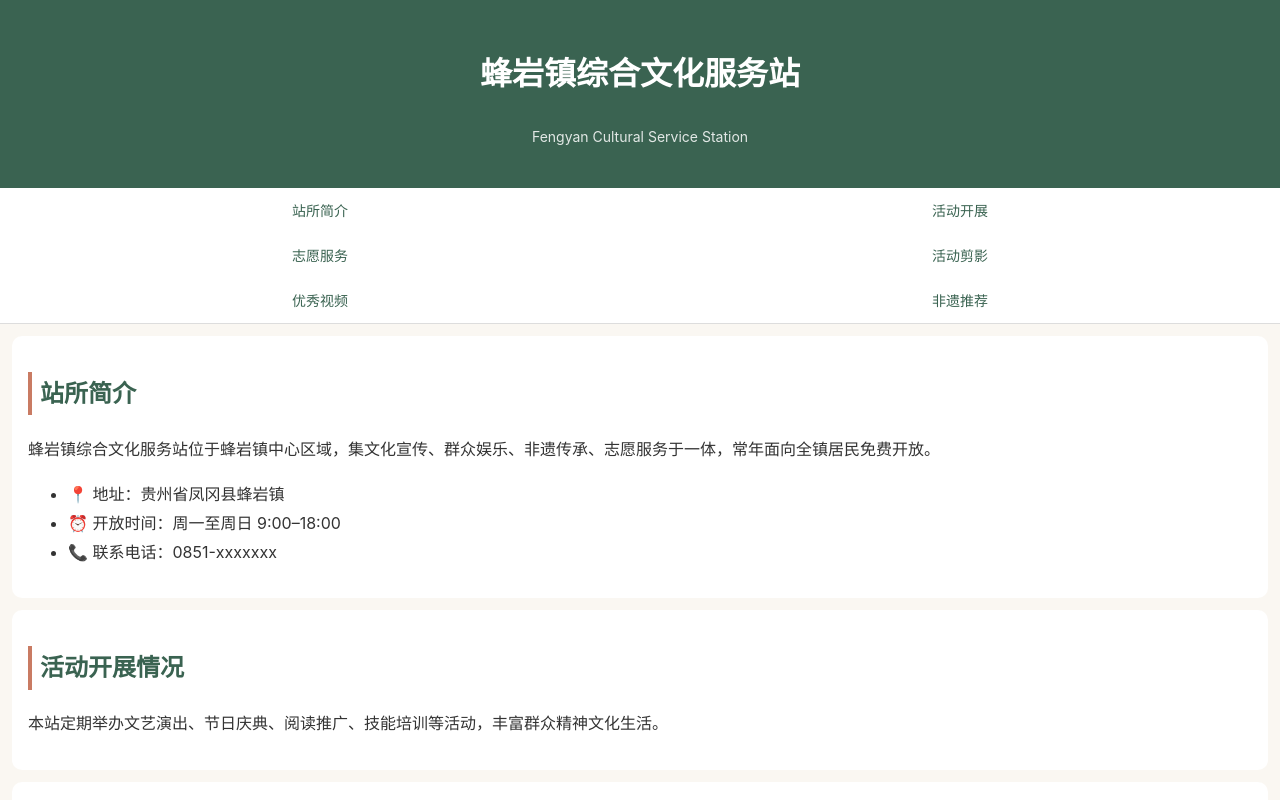
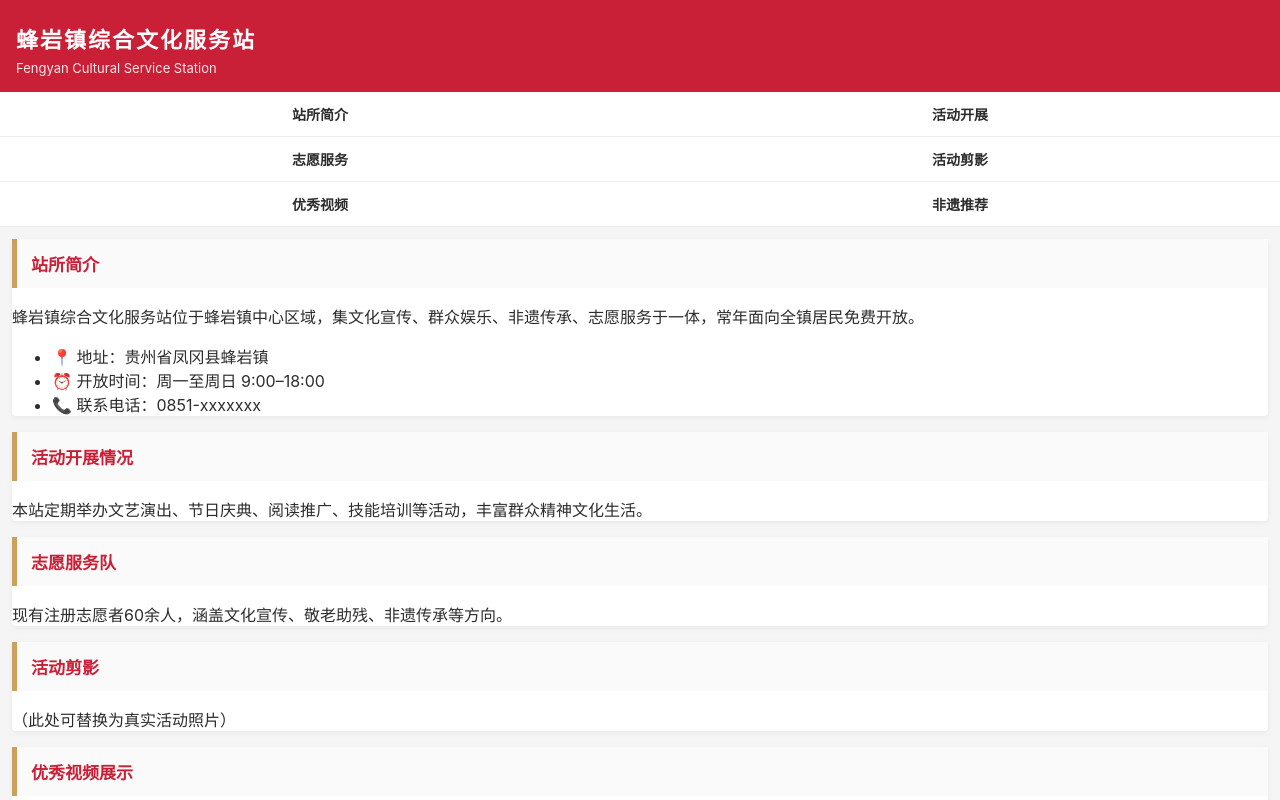
Before and after one commit to 00-huo/fengyan-culture-station, a plain HTML site: page index.html in a window 1280 px wide. Shown: the top 800 px of the page. Drawn offline with Linux system fonts and the light colour scheme.

Commit message:
Update style.css

```diff
--- a/style.css
+++ b/style.css
@@ -1,50 +1,76 @@
 :root {
-  --primary: #3a6351;
-  --accent: #c97b63;
-  --bg: #faf7f2;
+  --red:#C91F37;
+  --dark:#2D2D2D;
+  --bg:#F5F5F5;
+  --gold:#C9A15D;
 }
-body {
-  margin: 0;
-  font-family: -apple-system, BlinkMacSystemFont, "PingFang SC", "Microsoft YaHei", sans-serif;
-  background: var(--bg);
-  color: #333;
-  line-height: 1.8;
+body{
+  margin:0;
+  font-family:-apple-system,BlinkMacSystemFont,"PingFang SC","Microsoft YaHei",sans-serif;
+  background:var(--bg);
+  color:var(--dark);
 }
-.header {
-  background: var(--primary);
-  color: #fff;
-  padding: 24px 16px;
-  text-align: center;
+header{
+  background:var(--red);
+  color:#fff;
+  padding:22px 16px 16px;
 }
-.header p { opacity: 0.85; font-size: 14px; }
-.nav {
-  display: flex;
-  flex-wrap: wrap;
-  background: #fff;
-  border-bottom: 1px solid #ddd;
+header h1{
+  margin:0;
+  font-size:22px;
+  letter-spacing:2px;
 }
-.nav a {
-  flex: 1 1 33%;
-  text-align: center;
-  padding: 10px 4px;
-  text-decoration: none;
-  color: var(--primary);
-  font-size: 14px;
+header p{
+  margin:6px 0 0;
+  font-size:13px;
+  opacity:.9;
 }
-.section {
-  padding: 16px;
-  background: #fff;
-  margin: 12px;
-  border-radius: 10px;
+.topbar{
+  background:#fff;
+  font-size:12px;
+  padding:6px 16px;
+  border-bottom:1px solid #ddd;
 }
-.section h2 {
-  color: var(--primary);
-  border-left: 4px solid var(--accent);
-  padding-left: 8px;
+nav{
+  display:flex;
+  flex-wrap:wrap;
+  background:#fff;
 }
-.footer {
-  text-align: center;
-  padding: 20px;
-  font-size: 13px;
-  color: #777;
+nav a{
+  flex:1 1 33%;
+  text-align:center;
+  padding:12px 4px;
+  font-size:14px;
+  font-weight:600;
+  color:var(--dark);
+  text-decoration:none;
+  border-bottom:1px solid #eee;
 }
+nav a:nth-child(3n){border-right:none;}
+section{
+  margin:12px;
+  background:#fff;
+  border-radius:4px;
+  box-shadow:0 2px 6px rgba(0,0,0,.05);
+}
+section h2{
+  margin:0;
+  padding:12px 14px;
+  font-size:17px;
+  color:var(--red);
+  border-left:5px solid var(--gold);
+  background:#FAFAFA;
+}
+section .content{
+  padding:14px;
+  font-size:15px;
+  line-height:1.9;
+}
+.footer{
+  text-align:center;
+  font-size:12px;
+  color:#999;
+  padding:20px;
+  background:#2D2D2D;
+  color:#ccc;
+｝
```
